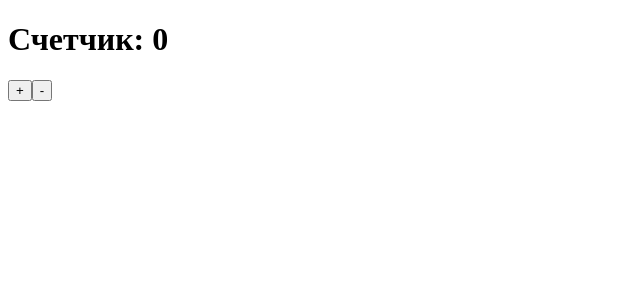
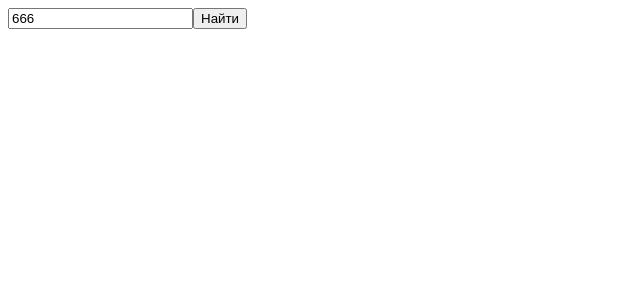
Before and after one commit to SuleymYovloy/archakov-lessons, a React (Create React App) app: page / in a window 1280 px wide. Shown: the top 300 px of the page, without its empty margins (0-640 px from the left). Built offline with nearby package versions, Linux system fonts and the light colour scheme.

Commit message:
Урок 18. Контролируемый и не контролируемый компонент

```diff
--- a/src/index.js
+++ b/src/index.js
@@ -1,6 +1,6 @@
 import React from 'react';
 import ReactDOM from 'react-dom/client';
-import App from './lesson16/App';
+import App from './lesson18/App';
 
 const root = ReactDOM.createRoot(document.getElementById('root'));
 root.render(
--- /dev/null
+++ b/src/lesson18/App.js
@@ -0,0 +1,23 @@
+import React from 'react';
+
+function App() {
+
+    const [inputValue, setInputValue] = React.useState('666');
+
+    const onClickSearch = () => {
+       setInputValue('');
+    }
+
+    const onChangeInput = (event) => {
+        setInputValue(event.target.value);
+    }
+
+    return (
+        <div>
+            <input value={inputValue} placeholder='Введите запрос...' onChange={onChangeInput}/>
+            <button onClick={onClickSearch}>Найти</button>
+        </div>
+    );
+}
+
+export default App;
```
